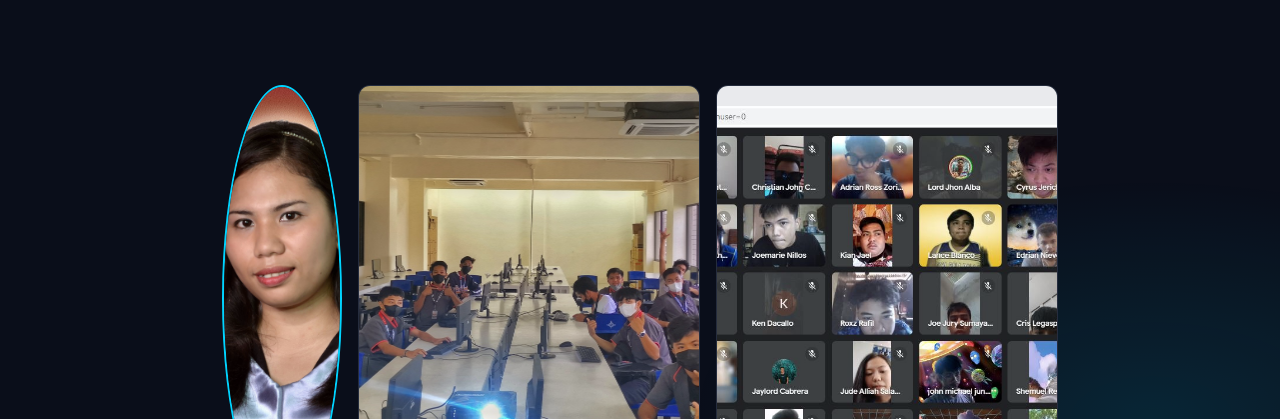
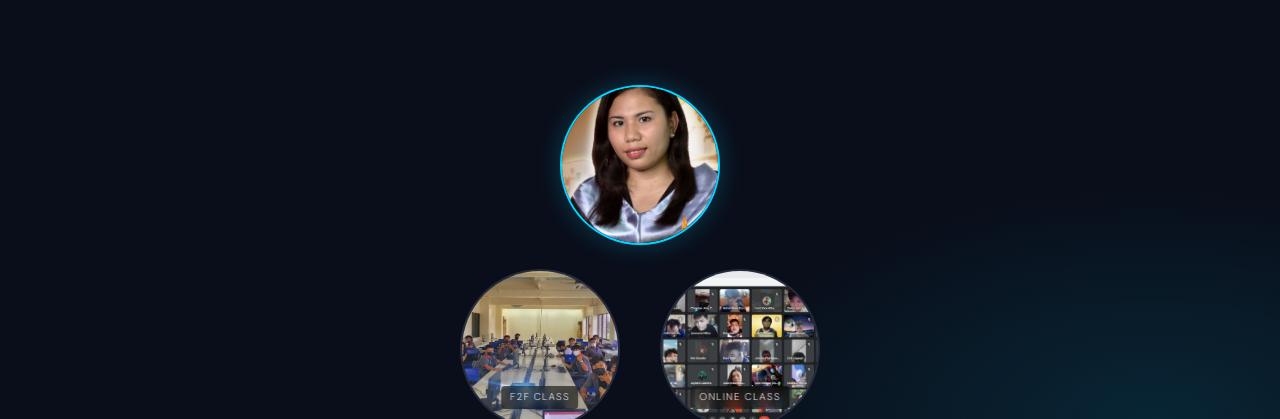
Before and after one commit to Joanabernz/Joana-Bernardino, a plain HTML site: page index.html in a window 1280 px wide. Shown: the part 381-800 px from the top of the page. Drawn offline with Linux system fonts and the light colour scheme.

Commit message:
Refactor index.html structure and styleschnge

```diff
--- a/index.html
+++ b/index.html
@@ -28,7 +28,6 @@
       overflow-x: hidden;
     }
 
-    /* Animated mesh background */
     body::before {
       content: '';
       position: fixed;
@@ -48,10 +47,8 @@
       z-index: 1;
     }
 
-    /* ─── HERO ─── */
     header {
       padding: 5rem 0 3rem;
-      position: relative;
     }
 
     .tag-line {
@@ -107,29 +104,37 @@
       animation: fadeUp 0.6s 0.2s ease both;
     }
 
-    /* ─── PHOTOS STRIP ─── */
+    /* PHOTOS */
     .photos {
       display: flex;
-      gap: 1rem;
+      flex-direction: column;
+      align-items: center;
+      gap: 1.5rem;
       margin: 2.5rem 0;
       animation: fadeUp 0.6s 0.3s ease both;
     }
 
+    .photos-bottom {
+      display: flex;
+      justify-content: center;
+      gap: 2.5rem;
+    }
+
     .photo-frame {
-      flex: 1;
-      aspect-ratio: 4/5;
-      border-radius: 12px;
+      width: 160px;
+      height: 160px;
+      border-radius: 50%;
       overflow: hidden;
-      border: 1px solid var(--border);
+      border: 2px solid var(--border);
       background: var(--card);
       position: relative;
+      flex-shrink: 0;
+      transition: transform 0.3s;
     }
 
-    .photo-frame:first-child {
-      flex: 0 0 120px;
-      aspect-ratio: 1;
-      border-radius: 50%;
+    .photo-frame.main {
       border: 2px solid var(--accent);
+      box-shadow: 0 0 24px rgba(0,212,255,0.25);
     }
 
     .photo-frame img {
@@ -139,25 +144,26 @@
       transition: filter 0.3s, transform 0.4s;
     }
 
-    .photo-frame:hover img {
-      filter: grayscale(0%);
-      transform: scale(1.04);
-    }
+    .photo-frame:hover { transform: translateY(-4px); }
+    .photo-frame:hover img { filter: grayscale(0%); transform: scale(1.06); }
 
     .photo-label {
       position: absolute;
-      bottom: 0.5rem; left: 0.6rem;
-      font-size: 0.65rem;
+      bottom: 18px;
+      left: 50%;
+      transform: translateX(-50%);
+      font-size: 0.62rem;
       letter-spacing: 0.12em;
       text-transform: uppercase;
-      color: rgba(255,255,255,0.7);
-      background: rgba(0,0,0,0.5);
+      color: rgba(255,255,255,0.85);
+      background: rgba(0,0,0,0.55);
       backdrop-filter: blur(4px);
-      padding: 0.2rem 0.5rem;
+      padding: 0.2rem 0.55rem;
       border-radius: 4px;
+      white-space: nowrap;
     }
 
-    /* ─── ABOUT ─── */
+    /* ABOUT */
     .section {
       padding: 2.5rem 0;
       animation: fadeUp 0.6s 0.35s ease both;
@@ -171,15 +177,10 @@
       margin-bottom: 1rem;
     }
 
-    .about-text {
-      font-size: 1rem;
-      color: #94a3b8;
-      max-width: 660px;
-    }
-
+    .about-text { font-size: 1rem; color: #94a3b8; max-width: 660px; }
     .about-text p + p { margin-top: 0.9rem; }
 
-    /* ─── SKILLS ─── */
+    /* SKILLS */
     .skills-grid {
       display: grid;
       grid-template-columns: repeat(auto-fill, minmax(190px, 1fr));
@@ -209,17 +210,10 @@
       transition: transform 0.3s ease;
     }
 
-    .skill-card:hover {
-      transform: translateY(-3px);
-      border-color: rgba(0,212,255,0.25);
-    }
-
+    .skill-card:hover { transform: translateY(-3px); border-color: rgba(0,212,255,0.25); }
     .skill-card:hover::before { transform: scaleX(1); }
 
-    .skill-icon {
-      font-size: 1.6rem;
-      margin-bottom: 0.5rem;
-    }
+    .skill-icon { font-size: 1.6rem; margin-bottom: 0.5rem; }
 
     .skill-name {
       font-family: 'Syne', sans-serif;
@@ -228,11 +222,10 @@
       color: var(--text);
     }
 
-    /* ─── EDUCATION TIMELINE ─── */
+    /* EDUCATION */
     .edu-timeline {
       display: flex;
       flex-direction: column;
-      gap: 0;
       padding-left: 1rem;
       border-left: 2px solid var(--border);
       margin-top: 1.2rem;
@@ -243,7 +236,6 @@
       align-items: flex-start;
       gap: 1.2rem;
       padding-bottom: 1.8rem;
-      position: relative;
     }
 
     .edu-item:last-child { padding-bottom: 0; }
@@ -258,10 +250,7 @@
       margin-left: calc(-1rem - 7px);
     }
 
-    .edu-dot--muted {
-      background: var(--muted);
-      box-shadow: none;
-    }
+    .edu-dot--muted { background: var(--muted); box-shadow: none; }
 
     .edu-body { flex: 1; }
 
@@ -283,13 +272,9 @@
       margin-top: 0.2rem;
     }
 
-    .edu-school {
-      font-size: 0.88rem;
-      color: var(--muted);
-      margin-top: 0.1rem;
-    }
+    .edu-school { font-size: 0.88rem; color: var(--muted); margin-top: 0.1rem; }
 
-    /* ─── FOOTER ─── */
+    /* FOOTER */
     footer {
       padding: 3rem 0 2rem;
       border-top: 1px solid var(--border);
@@ -323,18 +308,12 @@
       animation: pulse 2s infinite;
     }
 
-    /* ─── ANIMATIONS ─── */
     @keyframes fadeUp {
       from { opacity: 0; transform: translateY(20px); }
       to   { opacity: 1; transform: translateY(0); }
     }
 
-    /* ─── DIVIDER ─── */
-    .divider {
-      height: 1px;
-      background: var(--border);
-      margin: 0.5rem 0;
-    }
+    .divider { height: 1px; background: var(--border); margin: 0.5rem 0; }
   </style>
 </head>
 <body>
@@ -346,11 +325,12 @@
       <p class="subtitle">Educator in Computer Science &amp; Information Technology · Western Institute of Technology</p>
     </header>
 
-    <!-- PHOTOS -->
+    <!-- PHOTOS: portrait on top, two class photos below -->
     <div class="photos">
-      <div class="photo-frame">
+      <div class="photo-frame main">
         <img src="2x2.jpg" alt="Joana Bernardino portrait">
       </div>
+      <div class="photos-bottom">
         <div class="photo-frame">
           <img src="f2f.jpeg" alt="Face-to-face class">
           <span class="photo-label">F2F Class</span>
@@ -358,6 +338,7 @@
         <div class="photo-frame">
           <img src="online.JPG" alt="Online class">
           <span class="photo-label">Online Class</span>
+        </div>
       </div>
     </div>
 
```
Lines whose indentation alone changed are shown as unchanged.
